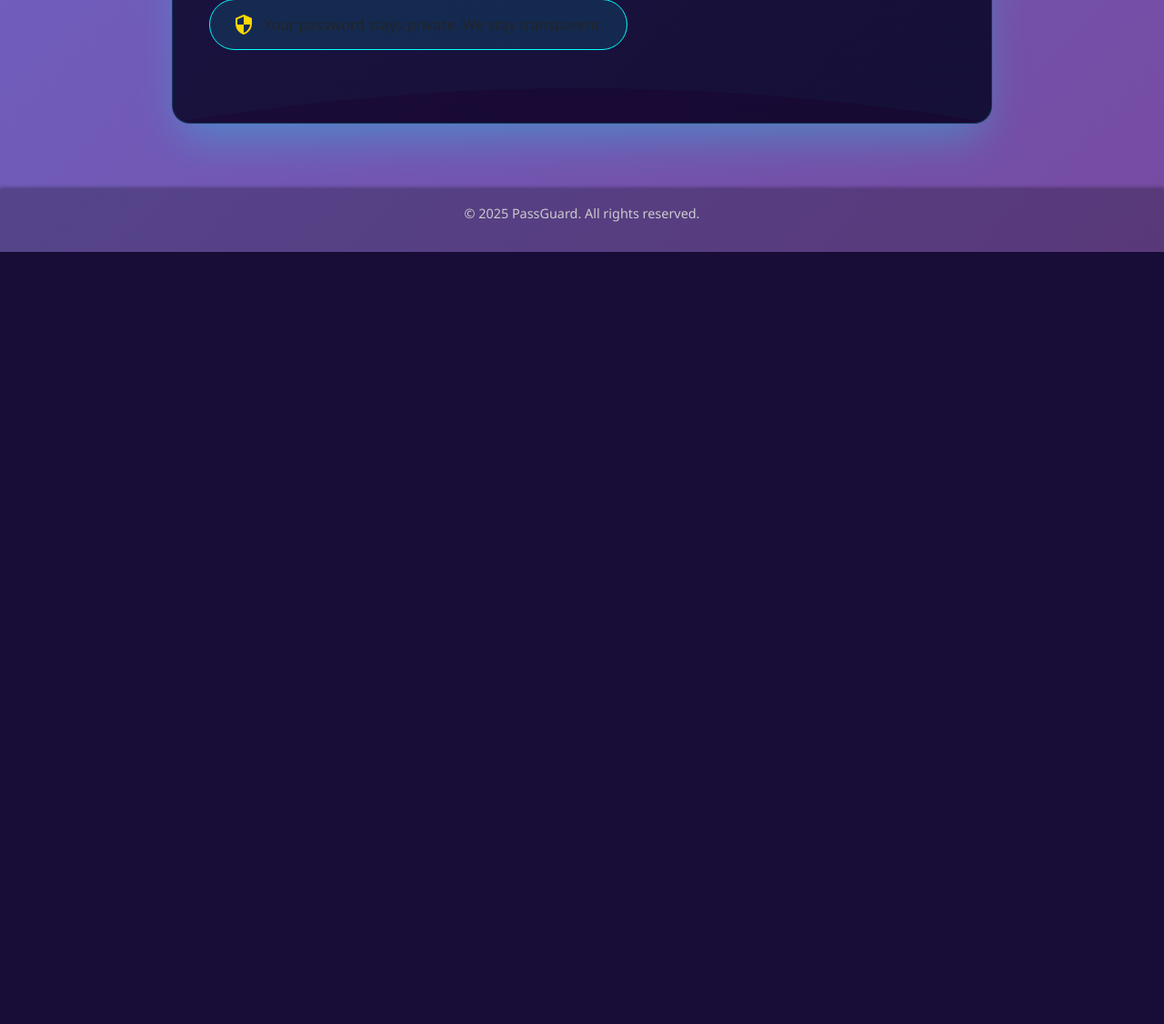
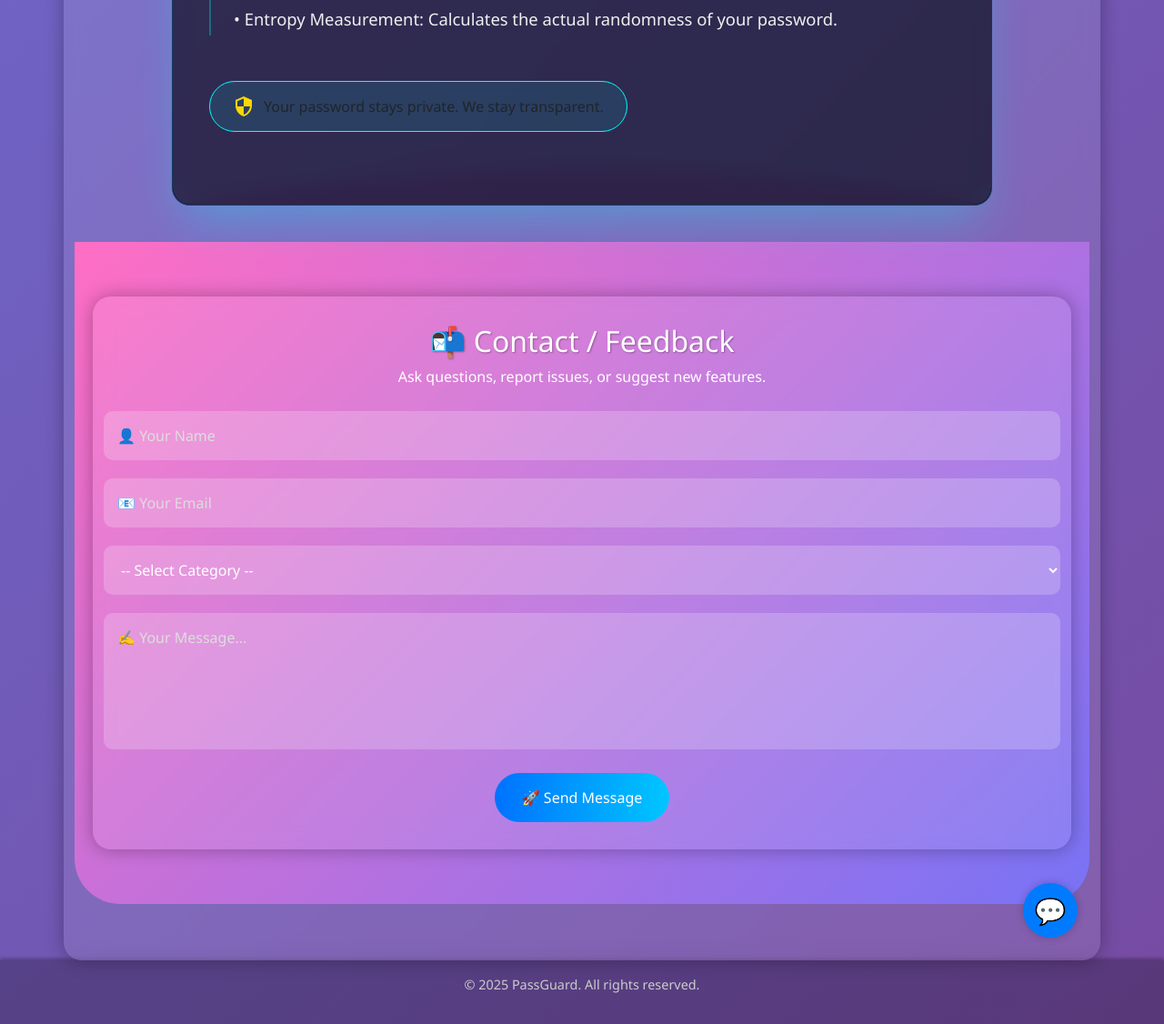
Before and after one commit to mthimkulu23/Password-Stregnth, a Flask app: page / in a window 1280 px wide. Shown: the part 2808-3934 px from the top of the page at 91% size. Before the commit the page ends 3085 px from the top, so only its background shows below. Run offline with Flask 3, Linux system fonts and the light colour scheme.

Commit message:
inserted form section

```diff
--- a/app/static/script.js
+++ b/app/static/script.js
@@ -46,3 +46,155 @@ function togglePassword() {
     icon.style.animationDuration = `${10 + Math.random() * 20}s`;
     floatingIcons.appendChild(icon);
   }
+
+  const responses = {
+    "dictionary attack": {
+      summary: "🧠 A dictionary attack tries common passwords. Examples: 'password123', 'qwerty'.",
+      more: "💡 Strategy: Use unique, random passwords with a manager. Avoid predictable words like names or birthdays."
+    },
+    "brute-force": {
+      summary: "💥 Brute-force attacks test every combination. Longer passwords = more protection.",
+      more: "🔐 Strategy: Use long passphrases. Brute-force tools struggle with complexity — 'horse battery staple' style is great."
+    },
+    "data breach": {
+      summary: "📂 A data breach is when hackers access private data — like emails, passwords, etc.",
+      more: "🛡️ Strategy: Check leaks at haveibeenpwned.com. Change passwords regularly after any breach."
+    },
+    "phishing": {
+      summary: "🎣 Phishing tricks users into giving credentials via fake emails or sites.",
+      more: "⚠️ Strategy: Check links before clicking. Real sites won’t ask for login through shady emails."
+    },
+    "2fa": {
+      summary: "🔐 Two-Factor Authentication helps protect even if your password is stolen.",
+      more: "✅ Strategy: Use app-based 2FA instead of SMS to avoid SIM-swaps."
+    },
+    "strong password": {
+      summary: "🔑 A strong password is 12+ characters, random, and unique for each site.",
+      more: "💪 Strategy: Use a password manager to generate and store strong, unique passwords."
+    },
+    "malware": {
+      summary: "🦠 Malware is malicious software like viruses, worms, ransomware, or spyware.",
+      more: "🧰 Strategy: Keep software updated, use antivirus, avoid unknown downloads or USB devices."
+    },
+    "social engineering": {
+      summary: "🧠 Social engineering manipulates people into revealing confidential information.",
+      more: "🎯 Strategy: Always verify identities. Don’t share private info unless fully sure of the request source."
+    },
+    "firewall": {
+      summary: "🔥 A firewall filters incoming/outgoing traffic to protect your network.",
+      more: "🛡️ Strategy: Use both hardware & software firewalls. Regularly audit access logs."
+    },
+    "ransomware": {
+      summary: "💸 Ransomware locks your files until you pay a ransom.",
+      more: "🔐 Strategy: Back up data regularly. Never download suspicious files or links."
+    },
+    "vulnerability": {
+      summary: "🚨 Vulnerabilities are security flaws hackers can exploit.",
+      more: "🛠️ Strategy: Regular updates & patch management are critical. Perform vulnerability scans often."
+    },
+    "zero-day": {
+      summary: "📅 A zero-day is a vulnerability unknown to the vendor and exploited by attackers before it's patched.",
+      more: "🕵️ Strategy: Apply virtual patching, threat detection, and follow vendors’ security bulletins quickly."
+    }
+  };
+
+  let lastTopic = "";
+
+  function sendMessage() {
+    const input = document.getElementById("user-input");
+    const message = input.value.trim();
+    if (!message) return;
+
+    const chatBox = document.getElementById("chat-box");
+    chatBox.innerHTML += `<div class="user-msg">${message}</div>`;
+
+    setTimeout(() => {
+      let reply = "🤔 I’m not sure about that. Try asking about phishing, malware, or strong passwords.";
+
+      if (message.toLowerCase().includes("tell me more")) {
+        if (lastTopic && responses[lastTopic]) {
+          reply = responses[lastTopic].more;
+        } else {
+          reply = "📘 Please ask a topic first like 'What is phishing?' before asking for more.";
+        }
+      } else {
+        for (let key in responses) {
+          if (message.toLowerCase().includes(key)) {
+            reply = responses[key].summary;
+            lastTopic = key;
+            break;
+          }
+        }
+
+        if (message.toLowerCase().includes("how to hack")) {
+          reply = "🚫 I can't help with hacking. But I can teach you how to protect yourself from hackers!";
+          lastTopic = "";
+        }
+      }
+
+      chatBox.innerHTML += `<div class="bot-msg">${reply}</div>`;
+      chatBox.scrollTop = chatBox.scrollHeight;
+    }, 600);
+
+    input.value = "";
+  }
+
+  document.getElementById("user-input").addEventListener("keydown", function (e) {
+    if (e.key === "Enter") sendMessage();
+  });
+
+  function toggleChat() {
+    const chat = document.getElementById("educational-chat");
+    chat.style.display = (chat.style.display === "none" || chat.style.display === "") ? "block" : "none";
+  }
+
+
+
+
+
+
+
+  document.addEventListener("DOMContentLoaded", function () {
+    const form = document.querySelector(".contact-form");
+
+    // Escape HTML special characters to prevent XSS
+    function sanitizeInput(input) {
+      return input
+        .replace(/&/g, "&amp;")
+        .replace(/</g, "&lt;")
+        .replace(/>/g, "&gt;")
+        .replace(/"/g, "&quot;")
+        .replace(/'/g, "&#039;");
+    }
+
+    form.addEventListener("submit", function (e) {
+      const name = form.elements["name"].value.trim();
+      const email = form.elements["email"].value.trim();
+      const category = form.elements["category"].value;
+      const message = form.elements["message"].value.trim();
+
+      let errors = [];
+
+      if (!name) errors.push("Name is required.");
+      if (!email) errors.push("Email is required.");
+      if (!category) errors.push("Please select a category.");
+      if (!message) errors.push("Message is required.");
+
+      // Optional: Basic XSS pattern detection (script tags or event handlers)
+      const xssPattern = /<scrip|on\w+=|javascript:/gi;
+      if (xssPattern.test(name + email + message)) {
+        errors.push("Potential XSS detected. Please remove suspicious characters.");
+      }
+
+      if (errors.length > 0) {
+        e.preventDefault(); // Stop form from submitting
+        alert(errors.join("\n"));
+        return;
+      }
+
+      // Sanitize fields (Formspree doesn't need it, but this is good hygiene)
+      form.elements["name"].value = sanitizeInput(name);
+      form.elements["email"].value = sanitizeInput(email);
+      form.elements["message"].value = sanitizeInput(message);
+    });
+  });
--- a/app/static/style.css
+++ b/app/static/style.css
@@ -194,13 +194,14 @@ footer {
 }
 
 .glass-card {
-  background: rgba(255, 255, 255, 0.1);
+  background: linear-gradient(to right, #667eea, #764ba2); /* Apply gradient here */
   border-radius: 15px;
   backdrop-filter: blur(10px);
   border: 1px solid rgba(255, 255, 255, 0.2);
   box-shadow: 0 8px 20px rgba(0, 0, 0, 0.3);
   transition: transform 0.3s ease, box-shadow 0.3s ease;
 }
+
 
 .glass-card:hover {
   transform: translateY(-10px);
@@ -458,3 +459,167 @@ footer {
     font-size: 2.2rem;
   }
 }
+
+
+
+.chat-toggle {
+  position: fixed;
+  bottom: 25px;
+  right: 25px;
+  background: #007bff;
+  color: #fff;
+  border: none;
+  width: 60px;
+  height: 60px;
+  border-radius: 50%;
+  font-size: 28px;
+  cursor: pointer;
+  box-shadow: 0 0 10px rgba(0,0,0,0.2);
+  z-index: 1000;
+}
+
+#educational-chat {
+  position: fixed;
+  bottom: 100px;
+  right: 25px;
+  width: 300px;
+  display: none;
+  z-index: 1000;
+}
+
+.chat-container {
+  background: #fff;
+  border-radius: 10px;
+  overflow: hidden;
+  box-shadow: 0 0 20px rgba(0,0,0,0.2);
+  display: flex;
+  flex-direction: column;
+  height: 400px;
+}
+
+.chat-container h2 {
+  background: #007bff;
+  color: white;
+  margin: 0;
+  padding: 10px;
+  text-align: center;
+  font-size: 16px;
+}
+
+#chat-box {
+  flex: 1;
+  overflow-y: auto;
+  padding: 10px;
+  font-size: 14px;
+}
+
+.user-msg, .bot-msg {
+  margin: 5px 0;
+  padding: 8px 12px;
+  border-radius: 15px;
+  max-width: 90%;
+  line-height: 1.4;
+}
+
+.user-msg {
+  background: #dcf8c6;
+  align-self: flex-end;
+  text-align: right;
+}
+
+.bot-msg {
+  background: #f1f0f0;
+  align-self: flex-start;
+}
+
+.chat-input {
+  display: flex;
+  border-top: 1px solid #ccc;
+}
+
+.chat-input input {
+  flex: 1;
+  padding: 10px;
+  border: none;
+  font-size: 14px;
+}
+
+.chat-input button {
+  background: #007bff;
+  color: white;
+  border: none;
+  padding: 10px;
+  cursor: pointer;
+}
+
+.chat-input input:focus, .chat-input button:focus {
+  outline: none;
+}
+
+
+
+
+
+
+.contact-section {
+  background: linear-gradient(135deg, #ff6ec4, #7873f5);
+  animation: gradientFlip 8s ease infinite;
+  padding: 60px 20px;
+  text-align: center;
+  color: #fff;
+  border-radius: 0 0 50px 50px;
+}
+
+@keyframes gradientFlip {
+  0% { background: linear-gradient(135deg, #ff6ec4, #7873f5); }
+  50% { background: linear-gradient(135deg, #7873f5, #ff6ec4); }
+  100% { background: linear-gradient(135deg, #ff6ec4, #7873f5); }
+}
+
+.container {
+  max-width: 700px;
+  margin: 0 auto;
+  background: rgba(255, 255, 255, 0.1);
+  padding: 30px;
+  border-radius: 20px;
+  backdrop-filter: blur(10px);
+  box-shadow: 0 0 20px rgba(0,0,0,0.3);
+}
+
+.contact-form input,
+.contact-form select,
+.contact-form textarea {
+  width: 100%;
+  padding: 15px;
+  margin: 10px 0;
+  background: rgba(255,255,255,0.2);
+  border: none;
+  border-radius: 10px;
+  color: white;
+  font-size: 16px;
+  resize: none;
+  outline: none;
+}
+
+.contact-form input::placeholder,
+.contact-form textarea::placeholder {
+  color: #ddd;
+}
+
+.contact-form button {
+  background: #00c6ff;
+  background: linear-gradient(to right, #0072ff, #00c6ff);
+  border: none;
+  padding: 15px 30px;
+  border-radius: 30px;
+  color: white;
+  font-size: 16px;
+  cursor: pointer;
+  margin-top: 10px;
+  transition: 0.3s ease;
+}
+
+.contact-form button:hover {
+  background: linear-gradient(to right, #00c6ff, #0072ff);
+  transform: scale(1.05);
+}
--- a/app/templates/password.html
+++ b/app/templates/password.html
@@ -23,7 +23,7 @@
         <ul class="navbar-nav ms-auto nav-links">
           <li class="nav-item"><a class="navbar-brand brand" href="#home">Home</a></li>
           <li class="nav-item"><a class="navbar-brand brand" href="#about">About</a></li>
-          <li class="nav-item"><a class="navbar-brand brand" href="#help">Help</a></li>
+          <li class="nav-item"><a class="navbar-brand brand" href="#educational-chat">Educational</a></li>
         </ul>
       </div>
     </div>
@@ -228,6 +228,64 @@
       </div>
     </section>
 
+    <!-- HTML -->
+
+  <!-- Chat Box Toggle Button -->
+<button class="chat-toggle" onclick="toggleChat()">💬</button>
+
+<!-- Chat Section -->
+<section id="educational-chat">
+  <div class="chat-container" id="chat-container">
+    <h2>💬 Ask Me About Cyber Attacks</h2>
+    <div id="chat-box">
+      <div class="bot-msg">Hello! I'm your CyberSec Bot 🤖. Ask me about dictionary attacks, brute-force, breaches, phishing, and more.</div>
+    </div>
+    <div class="chat-input">
+      <input type="text" id="user-input" placeholder="Ask me anything about cybersecurity..." />
+      <button onclick="sendMessage()">Send</button>
+    </div>
+  </div>
+</section>
+
+
+
+
+
+  <section class="contact-section">
+    <div class="container">
+      <h2>📬 Contact / Feedback</h2>
+      <p>Ask questions, report issues, or suggest new features.</p>
+      <form action="https://formspree.io/f/mnndroqg" method="post" class="contact-form">
+        <input type="text" name="name" placeholder="👤 Your Name" required>
+        <input type="email" name="email" placeholder="📧 Your Email" required>
+        <select name="category" required>
+          <option value="">-- Select Category --</option>
+          <option value="question">❓ Question</option>
+          <option value="issue">🐞 Report Issue</option>
+          <option value="feature">💡 Suggest Feature</option>
+        </select>
+        <textarea name="message" rows="5" placeholder="✍️ Your Message..." required></textarea>
+        <button type="submit">🚀 Send Message</button>
+      </form>
+    </div>
+  </section>
+
+
+
+
+
+
+
+
+
+
+
+
+<!-- JavaScript -->
+
+
+
+
 
 
 
@@ -237,6 +295,7 @@
     <p>© 2025 PassGuard. All rights reserved.</p>
   </footer>
   <script src="{{ url_for('static', filename='script.js') }}"></script>
+  <!-- JS Chart Library (Chart.js CDN) -->
 
   <script src="https://cdn.jsdelivr.net/npm/bootstrap@5.3.6/dist/js/bootstrap.bundle.min.js"></script>
 </body>
```
